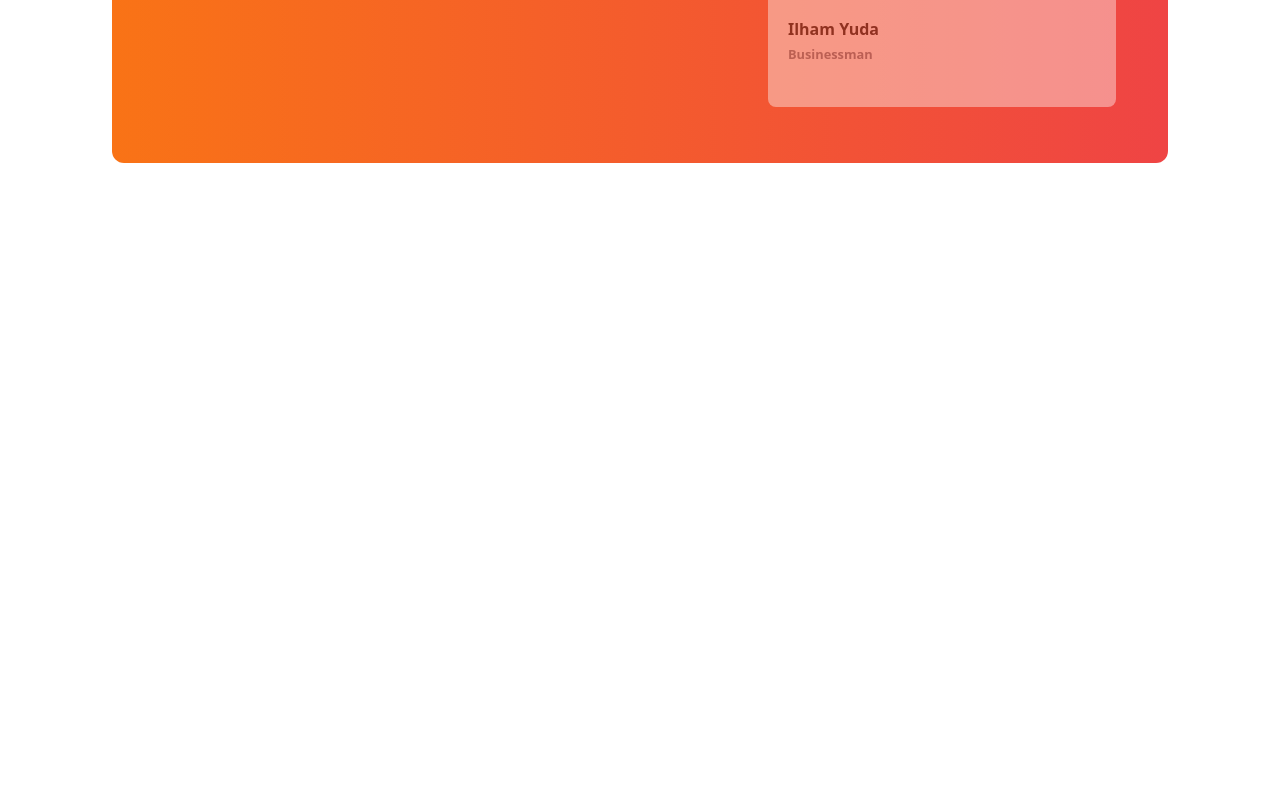
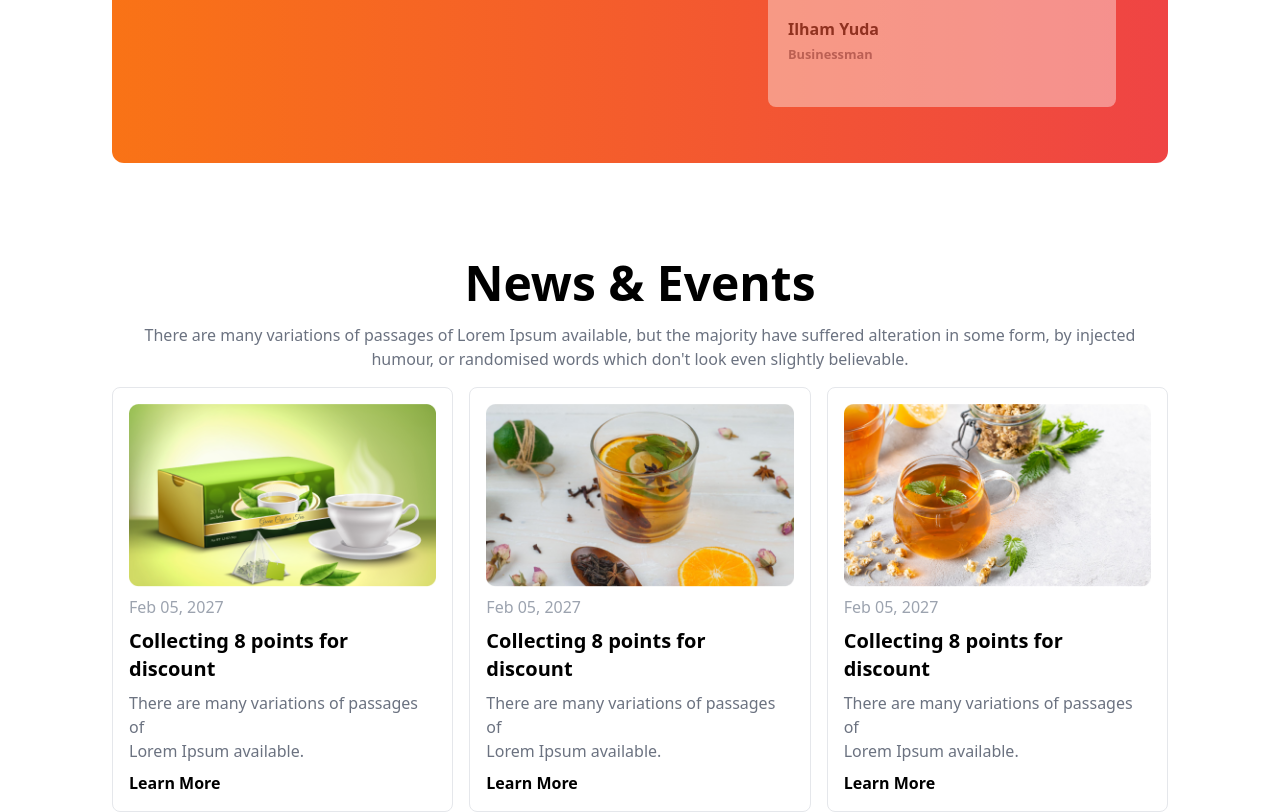
Before and after one commit to jayedalnahian/tea-house-project, a plain HTML site: page index.html in a window 1280 px wide. Shown: the part 2321-3133 px from the top of the page. Before the commit the page ends 2580 px from the top, so only its background shows below. Drawn offline with nearby package versions, Linux system fonts and the light colour scheme; a web font is replaced by a local one.

Commit message:
news and events section added

```diff
--- a/index.html
+++ b/index.html
@@ -151,23 +151,28 @@
                     <div class="w-5/6">
                         <h1 class="text-5xl font-semibold mb-5 mt-10">Meet Our Super Clients</h1>
                         <p class="mb-5">
-                            There are many variations of passages of Lorem Ipsum available, but the majority have suffered
-                            alteration in some form, by injected humour, or randomised words which don't look even slightly
+                            There are many variations of passages of Lorem Ipsum available, but the majority have
+                            suffered
+                            alteration in some form, by injected humour, or randomised words which don't look even
+                            slightly
                             believable.
                         </p>
-                        <button class="bg-white text-orange-700 py-2 px-3 rounded-lg font-semibold mb-7">Show All</button>
+                        <button class="bg-white text-orange-700 py-2 px-3 rounded-lg font-semibold mb-7">Show
+                            All</button>
 
                     </div>
                 </div>
                 <!-- reviews card section  -->
                 <div class="relative py-24">
                     <!-- middle card -->
-                    <div class="absolute z-10 top-44 md:top-52 h-56 bg-white text-black rounded-lg w-full md:w-3/4 flex items-center px-5">
+                    <div
+                        class="absolute z-10 top-44 md:top-52 h-56 bg-white text-black rounded-lg w-full md:w-3/4 flex items-center px-5">
                         <div class="absolute -top-5 -left-5 bg-white rounded-full p-1">
                             <img src="images/client.png" alt="">
                         </div>
                         <div>
-                            <p class="text-gray-500 mb-5">We are providing the best and suitable home insurance services for the people who are
+                            <p class="text-gray-500 mb-5">We are providing the best and suitable home insurance services
+                                for the people who are
                                 interested to treatment</p>
                             <h1 class="font-bold">Ilham Yuda</h1>
                             <small class="font-semibold text-gray-500">
@@ -176,12 +181,14 @@
                         </div>
                     </div>
                     <!-- top card -->
-                    <div class="relative left-8 md:left-32 h-56 bg-white text-black rounded-lg w-full md:w-3/4 flex items-center px-5 opacity-40">
+                    <div
+                        class="relative left-8 md:left-32 h-56 bg-white text-black rounded-lg w-full md:w-3/4 flex items-center px-5 opacity-40">
                         <div class="absolute -top-5 -left-5 bg-white rounded-full p-1">
                             <img src="images/client.png" alt="">
                         </div>
                         <div>
-                            <p class="text-gray-500 mb-5">We are providing the best and suitable home insurance services for the people who are
+                            <p class="text-gray-500 mb-5">We are providing the best and suitable home insurance services
+                                for the people who are
                                 interested to treatment</p>
                             <h1 class="font-bold">Ilham Yuda</h1>
                             <small class="font-semibold text-gray-500">
@@ -191,12 +198,14 @@
                     </div>
 
                     <!-- bottom card -->
-                    <div class="relative left-8 md:left-32 top-10 h-56 bg-white text-black rounded-lg w-full md:w-3/4 flex items-center px-5 opacity-40">
+                    <div
+                        class="relative left-8 md:left-32 top-10 h-56 bg-white text-black rounded-lg w-full md:w-3/4 flex items-center px-5 opacity-40">
                         <div class="absolute -top-5 -left-5 bg-white rounded-full p-1">
                             <img src="images/client.png" alt="">
                         </div>
                         <div>
-                            <p class="text-gray-500 mb-5">We are providing the best and suitable home insurance services for the people who are
+                            <p class="text-gray-500 mb-5">We are providing the best and suitable home insurance services
+                                for the people who are
                                 interested to treatment</p>
                             <h1 class="font-bold">Ilham Yuda</h1>
                             <small class="font-semibold text-gray-500">
@@ -207,6 +216,38 @@
                 </div>
             </div>
         </section>
+        <!-- news and events section  -->
+        <section class="flex items-center justify-center flex-col">
+            <h1 class="text-5xl font-bold mb-4">News & Events</h1>
+            <p class="text-gray-500 text-center mb-4">
+                There are many variations of passages of Lorem Ipsum available, but the majority have suffered alteration
+                in some form, by injected humour, or randomised words which don't look even slightly believable.
+            </p>
+            <!-- card section  -->
+            <div class="grid grid-cols-1 lg:grid-cols-3 md:grid-cols-2 gap-8 md:gap-4 lg:gap-4">
+                <div class="rounded-lg p-4 border">
+                    <div class="mb-2"><img src="images/news-1.png" alt=""></div>
+                    <p class="text-gray-400 mb-2">Feb 05, 2027</p>
+                    <h3 class="text-xl font-semibold mb-2">Collecting 8 points for <br>discount</h3>
+                    <p class="text-gray-500 mb-2">There are many variations of passages of <br>Lorem Ipsum available.</p>
+                    <a class="font-semibold" href="">Learn More</a>
+                </div>
+                <div class="rounded-lg p-4 border">
+                    <div class="mb-2"><img src="images/news-2.png" alt=""></div>
+                    <p class="text-gray-400 mb-2">Feb 05, 2027</p>
+                    <h3 class="text-xl font-semibold mb-2">Collecting 8 points for <br>discount</h3>
+                    <p class="text-gray-500 mb-2">There are many variations of passages of <br>Lorem Ipsum available.</p>
+                    <a class="font-semibold" href="">Learn More</a>
+                </div>
+                <div class="rounded-lg p-4 border">
+                    <div class="mb-2"><img src="images/news-3.png" alt=""></div>
+                    <p class="text-gray-400 mb-2">Feb 05, 2027</p>
+                    <h3 class="text-xl font-semibold mb-2">Collecting 8 points for <br>discount</h3>
+                    <p class="text-gray-500 mb-2">There are many variations of passages of <br>Lorem Ipsum available.</p>
+                    <a class="font-semibold" href="">Learn More</a>
+                </div>
+            </div>
+        </section>
     </main>
 </body>
 
```
